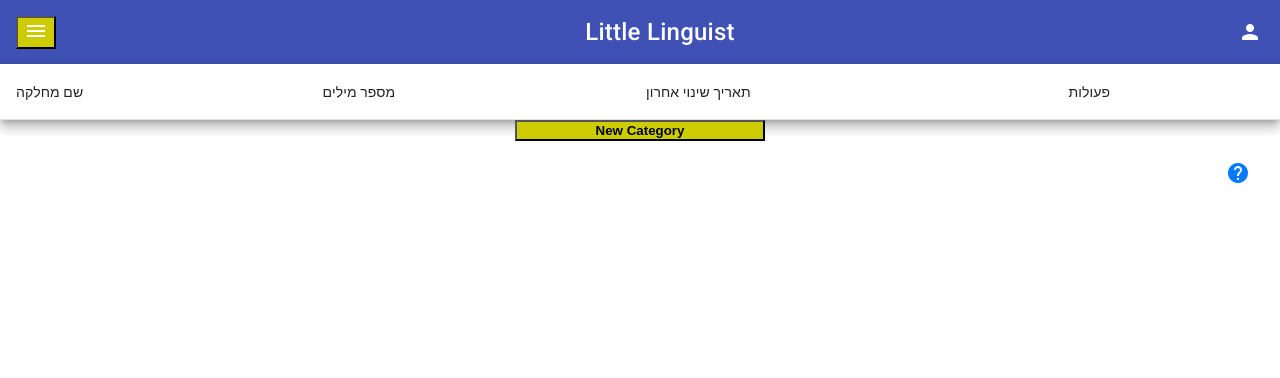
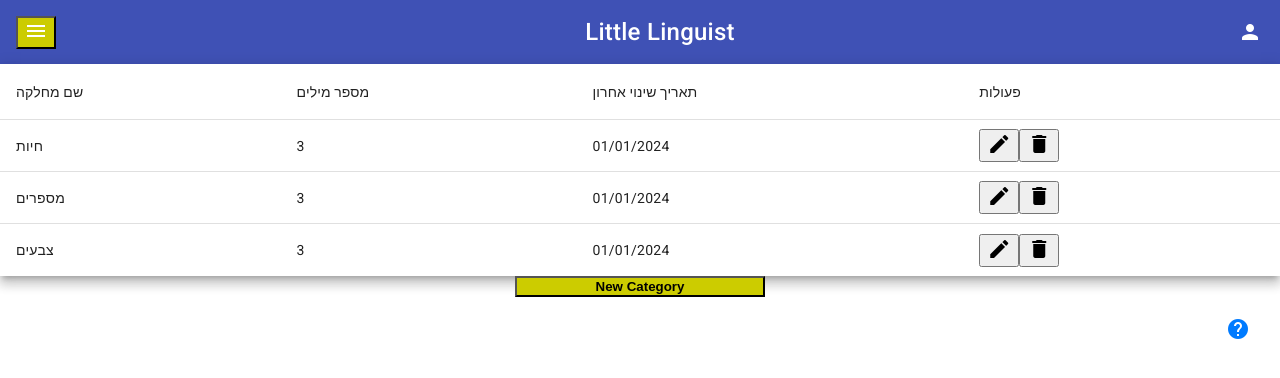
Before and after one commit to eitanso/Little-Linguist, an Angular app: page / in a window 1280 px wide. Shown: the top 378 px of the page. Built offline with nearby package versions, Linux system fonts and the light colour scheme.

Commit message:
working tabel data on static data

```diff
--- a/src/app/categories/categories.component.html
+++ b/src/app/categories/categories.component.html
@@ -8,12 +8,12 @@
 
     <ng-container class="colum" matColumnDef="numberOfWords">
       <th mat-header-cell *matHeaderCellDef mat-sort-header sortActionDescription="Sort by Number of Words">מספר מילים</th>
-      <td mat-cell *matCellDef="let category">{{ calculateNumberOfWords(category)}}</td>
+      <td mat-cell *matCellDef="let category">{{ category.numberOfWords}}</td>
     </ng-container>
 
     <ng-container class="colum" matColumnDef="lastModificationDate">
       <th mat-header-cell *matHeaderCellDef mat-sort-header sortActionDescription="Sort by Last Modified">תאריך שינוי אחרון</th>
-      <td mat-cell *matCellDef="let category">{{ getDateAsString() }}</td>
+      <td mat-cell *matCellDef="let category">{{category.lastModificationDate }}</td>
     </ng-container>
 
     <ng-container class="colum" matColumnDef="action">
--- a/src/app/categories/categories.component.ts
+++ b/src/app/categories/categories.component.ts
@@ -16,7 +16,10 @@ export class CategoriesComponent {
 sortData() {
 throw new Error('Method not implemented.');
 }
-  dataSource: CdkTableDataSourceInput<any> = [];
+  dataSource: CdkTableDataSourceInput<any> = [
+  { categoryName: 'חיות', numberOfWords: 3, lastModificationDate: '01/01/2024' },
+  { categoryName: 'מספרים', numberOfWords: 3, lastModificationDate: '01/01/2024' },
+  { categoryName: 'צבעים', numberOfWords: 3, lastModificationDate: '01/01/2024' }];
 calculateNumberOfWords(_t23: any) {
 throw new Error('Method not implemented.');
 }
```
